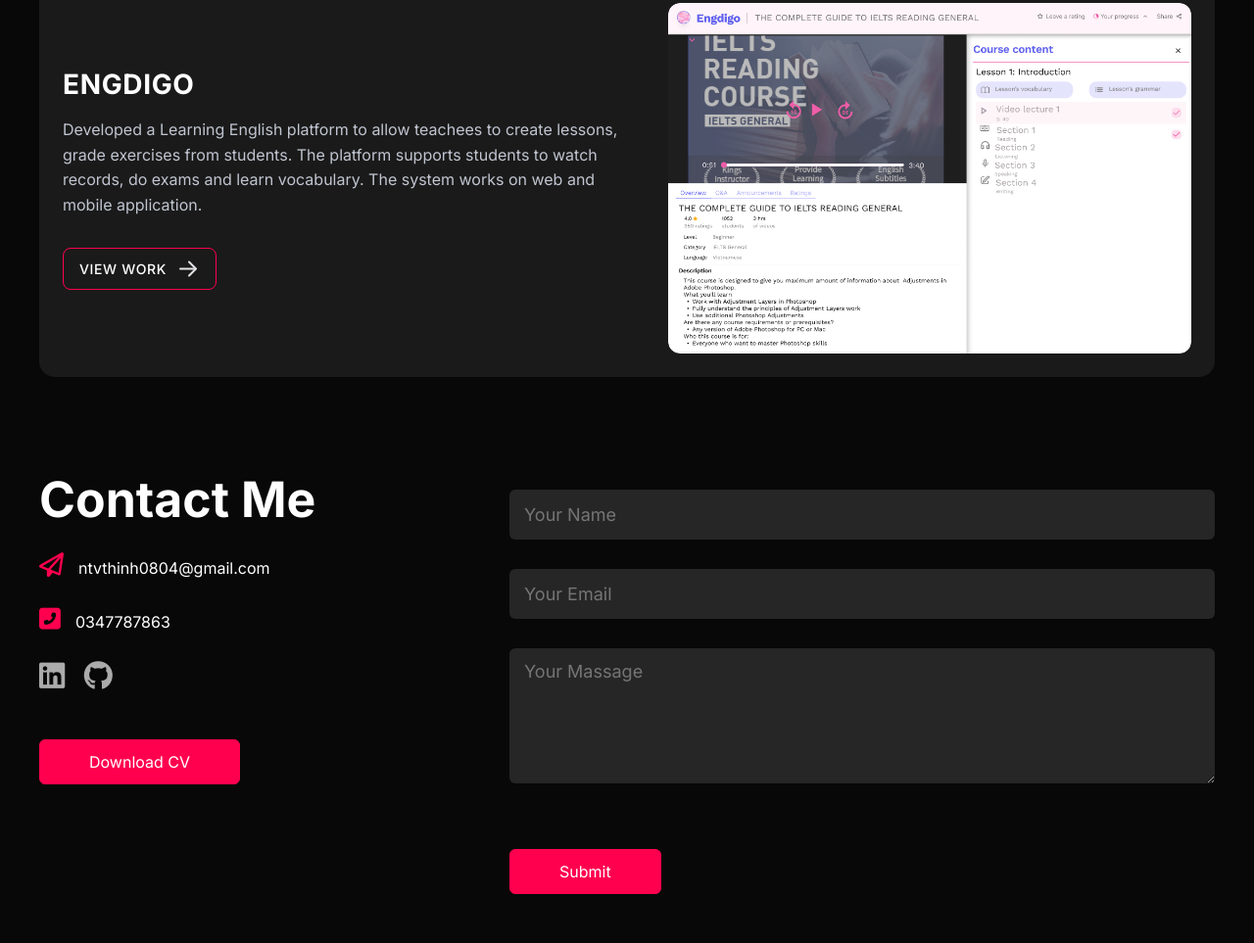
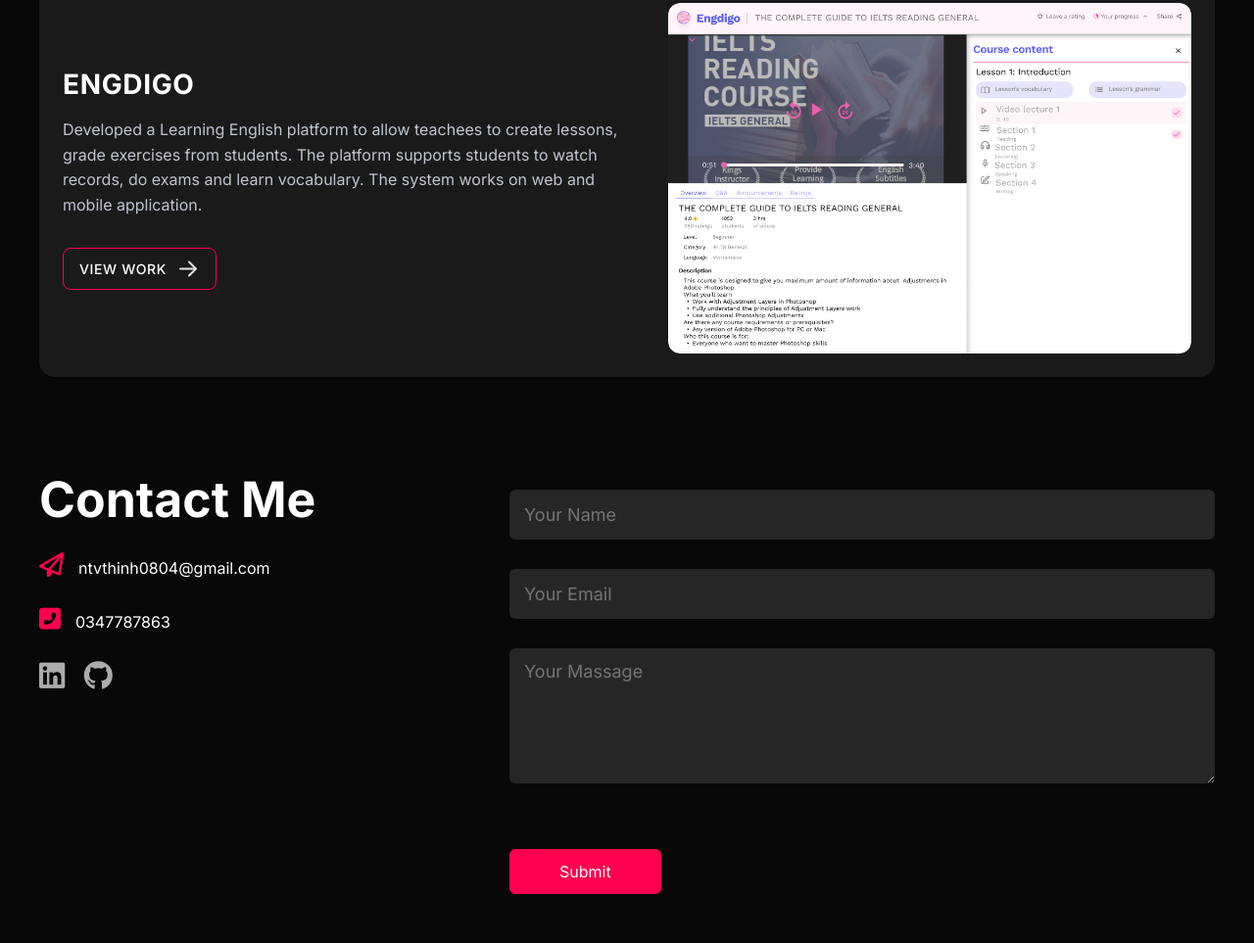
Before and after one commit to VinhThinh0804/Portfolio, a website: page index.html in a window 1280 px wide. Shown: the part 2656-3619 px from the top of the page at 98% size. Drawn offline with Linux system fonts and the light colour scheme.

Commit message:
hide download CV button

```diff
--- a/index.html
+++ b/index.html
@@ -187,7 +187,7 @@
                     <a href="https://www.linkedin.com/in/thinh-nguyen-a990b232a/"><i class="fa-brands fa-linkedin"></i></a>
                     <a href="https://github.com/VinhThinh0804"><i class="fa-brands fa-github"></i></a>
                 </div>
-                 <a href="src/assets/NguyenTrinhVinhThinh_CV.pdf" download class="btn btn2">Download CV</a>
+                 <!-- <a href="src/assets/NguyenTrinhVinhThinh_CV.pdf" download class="btn btn2">Download CV</a> -->
             </div>
             <div class="contact-right">
                 <form name="submit-to-google-sheet">
```
